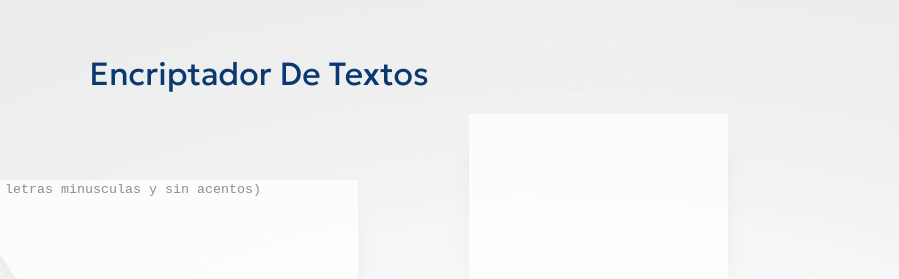
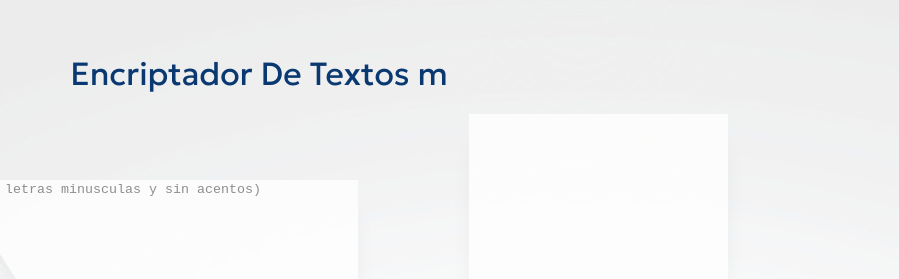
Before and after one commit to VctrLpz/AluraChallenge, a plain HTML site: page index.html in a window 1280 px wide. Shown: the top 279 px of the page, 381-1280 px from the left. Drawn offline with Linux system fonts and the light colour scheme.

Commit message:
Update index.html

```diff
--- a/index.html
+++ b/index.html
@@ -14,7 +14,7 @@
     <header>
         <div class="Menu">
         <h1><img src="Recursos/Logo.jpg" id="logo" alt="Logo"></h1>
-        <h1 class="Titulo">Encriptador De Textos</h1>
+        <h1 class="Titulo">Encriptador De Textos m</h1>
         </div>
     </header>
 
```
